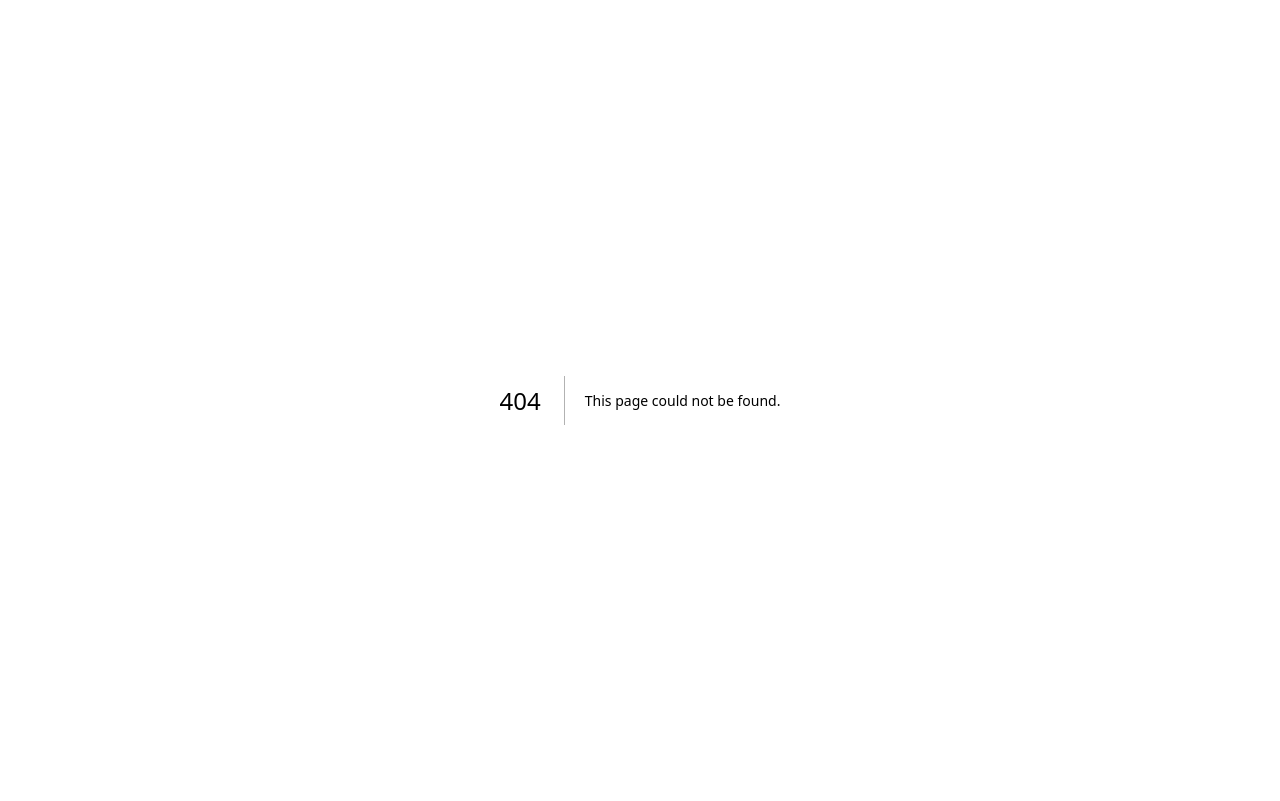
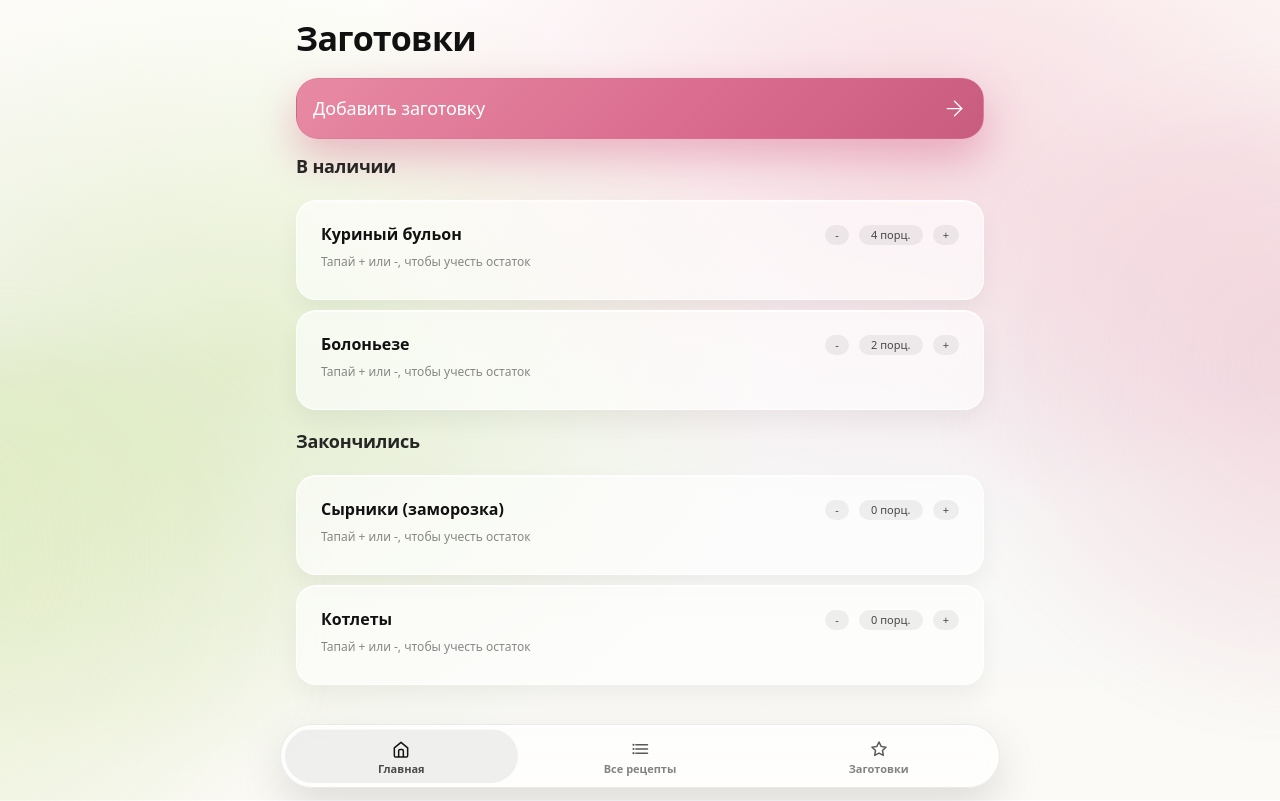
Before and after one commit to ruslanminnebaev21-del/task-mini-app, a Next.js app: page /recipes/preps in a window 1280 px wide. Before the commit this address had no page. Built offline with nearby package versions, Linux system fonts and the light colour scheme.

Commit message:
иисправленный таймер в трнировках + дневник рецептов

```diff
--- a/app/components/RecMenu/RecMenu.tsx
+++ b/app/components/RecMenu/RecMenu.tsx
@@ -55,7 +55,7 @@ export default function RecMenu() {
     () => [
       { key: "home", label: "Главная", href: "/recipes", icon: "home" },
       { key: "all", label: "Все рецепты", href: "/recipes/allRecipes", icon: "all" },
-      { key: "fav", label: "Избранное", href: "/recipes/favorites", icon: "fav" },
+      { key: "fav", label: "Заготовки", href: "/recipes/preps", icon: "fav" },
     ],
     []
   );
--- a/app/recipes/curRecipe/CurRecipeClient.tsx
+++ b/app/recipes/curRecipe/CurRecipeClient.tsx
@@ -62,26 +62,13 @@ function fmtKbyu(r?: { kcal?: number | null; b?: number | null; j?: number | nul
   if (!hasAny) return null;
 
   const parts: string[] = [];
-  if (b != null) parts.push(`Б ${b}`);
-  if (j != null) parts.push(`Ж ${j}`);
-  if (u != null) parts.push(`У ${u}`);
+  if (kcal == null || b == null || j == null || u == null) {
+    return null;
+  }
 
   return (
-    <span style={{ display: "inline-flex", alignItems: "center" }}>
-      {kcal != null ? (
-        <span className={styles.recipeChip}>{kcal} ккал</span>
-      ) : null}
-
-      {parts.length ? (
-        <span style={{ marginLeft: kcal != null ? 10 : 0 }}>
-          {parts.map((p, i) => (
-            <span key={i}>
-              {i > 0 && <span style={{ opacity: 0.4 }}> · </span>}
-              {p}
-            </span>
-          ))}
-        </span>
-      ) : null}
+    <span className={styles.recipeChip}>
+      КБЖУ: {kcal} · {b} · {j} · {u}
     </span>
   );
 }
--- a/app/recipes/favorites/page.tsx
+++ /dev/null
@@ -1,20 +0,0 @@
-// app/recipes/main/page.tsx
-import styles from "../recipes.module.css";
-import RecMenu from "@/app/components/RecMenu/RecMenu";
-import PageFade from "@/app/components/PageFade/PageFade";
-
-
-export default function RecipesMainPage() {
-  return (
-
-
-      <div className={styles.container}>
-        <PageFade>
-          <div className={styles.headerRow}>
-            <h1 className={styles.h1}>Избранное</h1>
-          </div>
-        </PageFade>
-      </div>
-
-  );
-}
--- /dev/null
+++ b/app/recipes/preps/page.tsx
@@ -0,0 +1,156 @@
+// app/recipes/preps/page.tsx
+
+"use client";
+
+
+import { useMemo, useState } from "react";
+import styles from "../recipes.module.css";
+import PageFade from "@/app/components/PageFade/PageFade";
+import { IconArrow } from "@/app/components/icons";
+import RecMenu from "@/app/components/RecMenu/RecMenu";
+
+type Prep = {
+  id: string;
+  recipeTitle: string;
+  portions: number; // сколько порций в наличии
+};
+
+export default function PrepsPage() {
+  const [items, setItems] = useState<Prep[]>([
+    { id: "1", recipeTitle: "Куриный бульон", portions: 4 },
+    { id: "2", recipeTitle: "Болоньезе", portions: 2 },
+    { id: "3", recipeTitle: "Сырники (заморозка)", portions: 0 },
+    { id: "4", recipeTitle: "Котлеты", portions: 0 },
+  ]);
+
+  const inStock = useMemo(() => items.filter((x) => x.portions > 0), [items]);
+  const outOfStock = useMemo(() => items.filter((x) => x.portions <= 0), [items]);
+
+  const onAdd = () => {
+    alert("TODO: попап добавления заготовки");
+  };
+
+  const inc = (id: string) => {
+    setItems((prev) =>
+      prev.map((x) => (x.id === id ? { ...x, portions: x.portions + 1 } : x))
+    );
+  };
+
+  const dec = (id: string) => {
+    setItems((prev) =>
+      prev.map((x) =>
+        x.id === id ? { ...x, portions: Math.max(0, x.portions - 1) } : x
+      )
+    );
+  };
+
+  const Counter = ({ value, onMinus, onPlus }: { value: number; onMinus: () => void; onPlus: () => void }) => {
+    return (
+      <div style={{ display: "inline-flex", alignItems: "center", gap: 10 }}>
+        <button
+          type="button"
+          className={styles.recipeChip}
+          onClick={onMinus}
+          aria-label="Уменьшить"
+          title="Минус"
+          style={{ cursor: "pointer", userSelect: "none" }}
+        >
+          -
+        </button>
+
+        <span className={styles.recipeChip} style={{ minWidth: 64, textAlign: "center" }}>
+          {value} порц.
+        </span>
+
+        <button
+          type="button"
+          className={styles.recipeChip}
+          onClick={onPlus}
+          aria-label="Увеличить"
+          title="Плюс"
+          style={{ cursor: "pointer", userSelect: "none" }}
+        >
+          +
+        </button>
+      </div>
+    );
+  };
+
+  const PrepCard = ({ p }: { p: Prep }) => {
+    return (
+      <div className={styles.recipeItem} style={{ padding: 14 }}>
+        <div className={styles.recipeText} style={{ width: "100%" }}>
+          <div style={{ display: "flex", alignItems: "center", justifyContent: "space-between", gap: 12 }}>
+            <p className={styles.recipeTitle} style={{ margin: 0 }}>
+              {p.recipeTitle || "Без названия"}
+            </p>
+
+            <Counter value={p.portions} onMinus={() => dec(p.id)} onPlus={() => inc(p.id)} />
+          </div>
+
+          {/* маленькая подсказка, чтобы было очевиднее */}
+          <div className={styles.recipeSub} style={{ marginTop: 10 }}>
+            <span style={{ opacity: 0.7 }}>Тапай + или -, чтобы учесть остаток</span>
+          </div>
+        </div>
+      </div>
+    );
+  };
+
+  return (
+    <div className={styles.container}>
+      <PageFade>
+        <div className={styles.headerRow}>
+          <h1 className={styles.h1}>Заготовки</h1>
+        </div>
+
+        <button type="button" className={styles.bigCta} onClick={onAdd}>
+          <div className={styles.bigCtaRow}>
+            <span className={styles.bigCtaText}>Добавить заготовку</span>
+            <span className={styles.bigCtaIcon}>
+              <IconArrow size={25} />
+            </span>
+          </div>
+        </button>
+
+        {/* ===== В НАЛИЧИИ ===== */}
+        <div className={styles.categoriesWrap} style={{ marginTop: 14 }}>
+          <div className={styles.sectionTitle}>В наличии</div>
+
+          {inStock.length === 0 ? (
+            <div className={styles.recipesState} style={{ marginTop: 10 }}>
+              Пока пусто
+            </div>
+          ) : (
+            <div className={styles.recipesList} style={{ marginTop: 10 }}>
+              {inStock.map((p) => (
+                <div key={p.id} className={styles.recipeLink} style={{ textDecoration: "none" }}>
+                  <PrepCard p={p} />
+                </div>
+              ))}
+            </div>
+          )}
+        </div>
+
+        {/* ===== ЗАКОНЧИЛИСЬ ===== */}
+        <div className={styles.categoriesWrap} style={{ marginTop: 18 }}>
+          <div className={styles.sectionTitle}>Закончились</div>
+
+          {outOfStock.length === 0 ? (
+            <div className={styles.recipesState} style={{ marginTop: 10 }}>
+              Тут пока никого
+            </div>
+          ) : (
+            <div className={styles.recipesList} style={{ marginTop: 10 }}>
+              {outOfStock.map((p) => (
+                <div key={p.id} className={styles.recipeLink} style={{ textDecoration: "none" }}>
+                  <PrepCard p={p} />
+                </div>
+              ))}
+            </div>
+          )}
+        </div>
+      </PageFade>
+    </div>
+  );
+}
```
